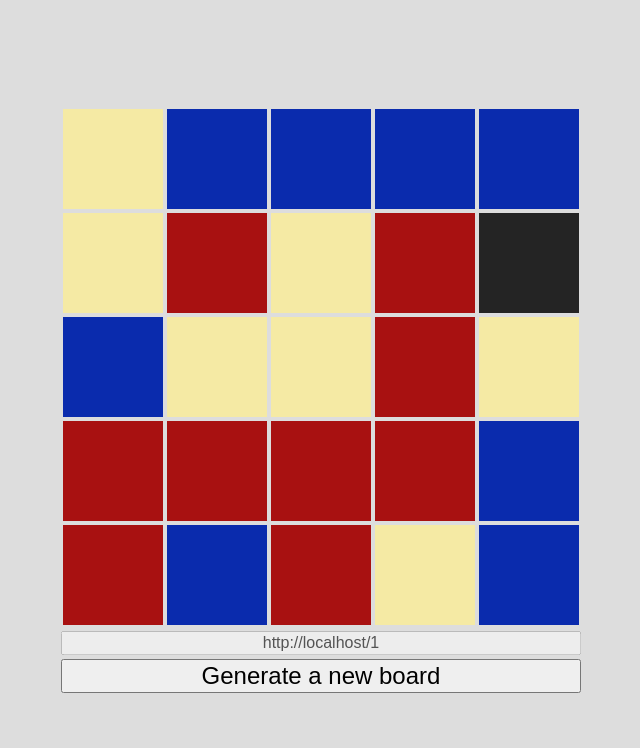
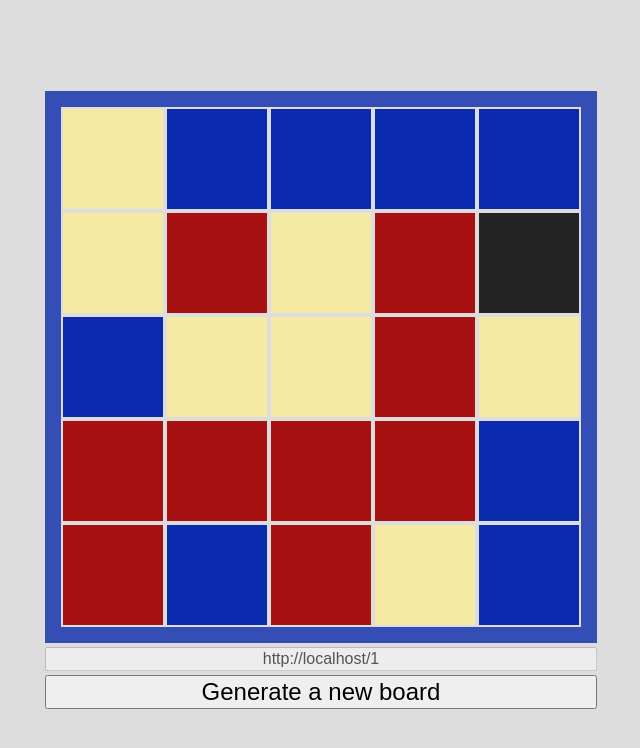
Before and after one commit to evancharlton/codenames-cards, a React (Create React App) app: page /1 in a window 1280 px wide. Shown: the top 748 px of the page, without its empty margins (319-959 px from the left). Built offline with nearby package versions, Linux system fonts and the light colour scheme.

Commit message:
Add a border for the starting color

```diff
--- a/src/Game/Game.tsx
+++ b/src/Game/Game.tsx
@@ -3,6 +3,7 @@ import { useParams } from 'react-router-dom';
 import seedrandom from 'seedrandom';
 import GenerateButton from '../components/GenerateButton';
 import Square from './Square';
+import { COLORS } from '../colors';
 
 function shuffle<T>(array: T[], rng: () => number): T[] {
   var currentIndex = array.length,
@@ -68,6 +69,8 @@ const Game = () => {
     return shuffled;
   }, [seed]);
 
+  const first = (board.filter((card) => card === RED).length % 2) as 0 | 1;
+
   return (
     <div
       style={{
@@ -79,6 +82,7 @@ const Game = () => {
         style={{
           display: 'inline-grid',
           gridTemplateColumns: 'repeat(5, 1fr)',
+          border: `16px solid ${COLORS[first]}CC`,
         }}
       >
         {board.map((kind, id) => {
--- a/src/Game/Square/Square.tsx
+++ b/src/Game/Square/Square.tsx
@@ -1,10 +1,9 @@
 import React from 'react';
+import { COLORS } from '../../colors';
 
 type Props = {
   kind: number;
 };
-
-const COLORS = ['#a81111', '#0a2bad', '#f5eaa4', '#242424'] as const;
 
 const Square = ({ kind }: Props) => {
   return (
--- /dev/null
+++ b/src/colors.ts
@@ -0,0 +1 @@
+export const COLORS = ['#a81111', '#0a2bad', '#f5eaa4', '#242424'] as const;
```
